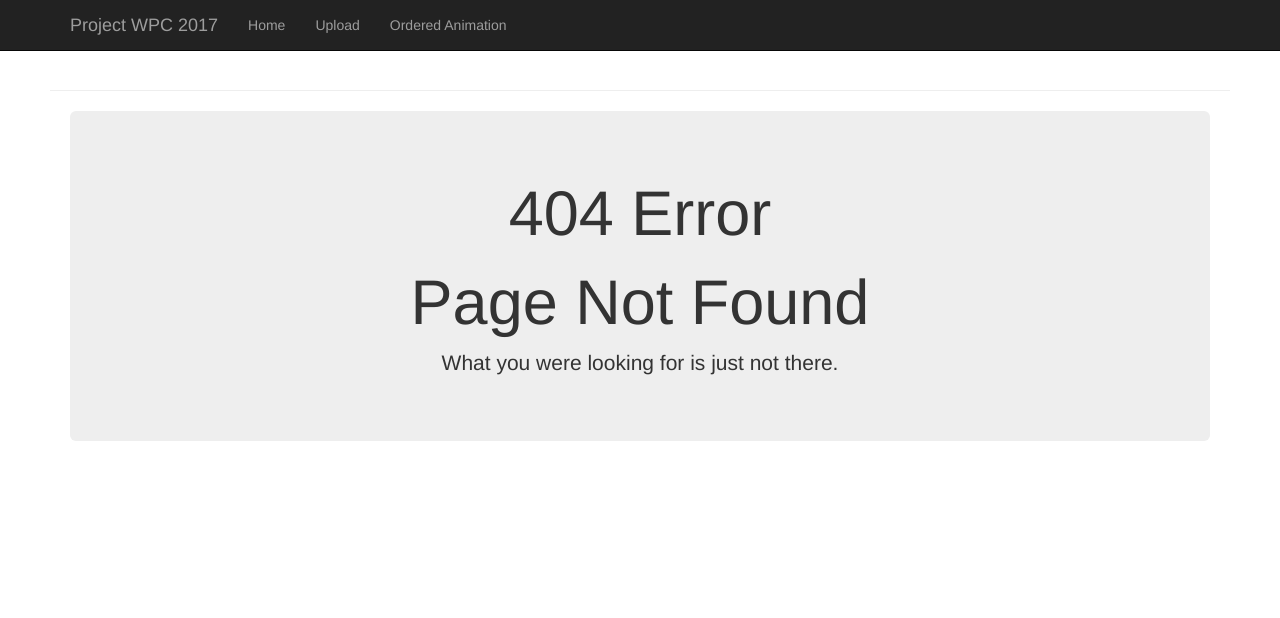
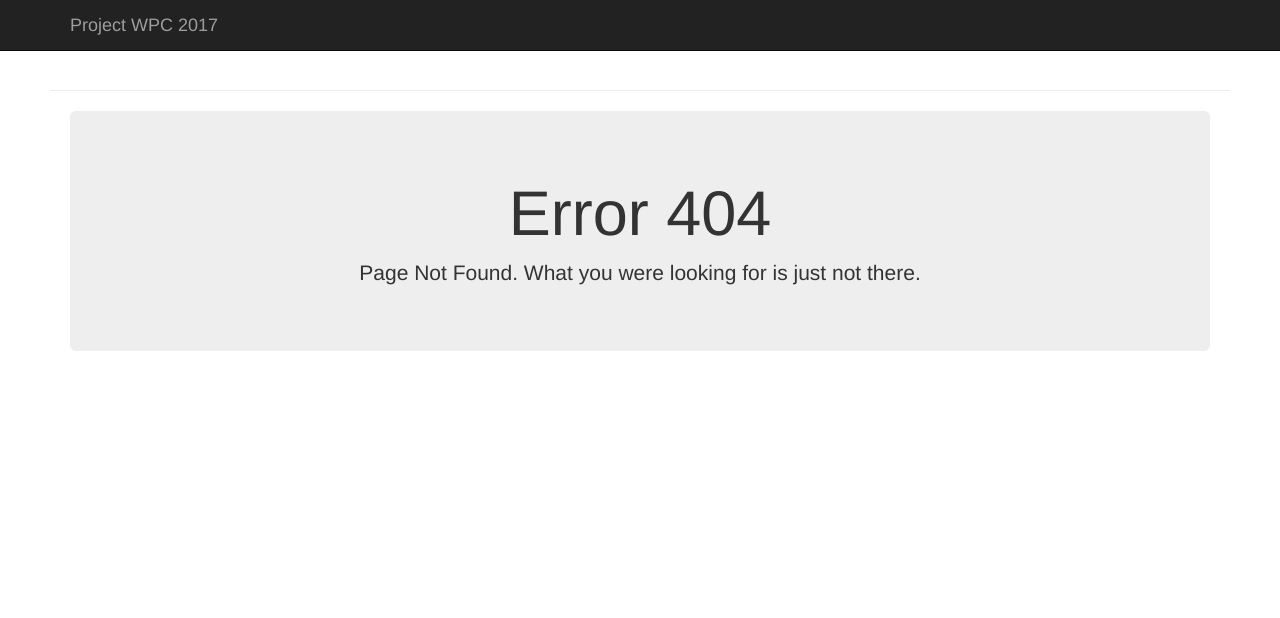
Before and after one commit to damianck/wpc_media, a Flask app: template web/templates/404.html in a window 1280 px wide. Shown: the top 618 px of the page. Run offline with Flask 2, Linux system fonts and the light colour scheme; the template is opened without the code that fills it, so the values that code supplies are empty; some libraries are stand-ins or nearby versions.

Commit message:
removed useless index

```diff
--- a/web/app.py
+++ b/web/app.py
@@ -29,9 +29,6 @@ def process_order():
     services.animation_order_bus.handle_order(
         AnimationOrder(email=order_request['email'], photos=order_request['photos'])
     )
-
-
-
     return jsonify({})
 
 
--- a/web/templates/404.html
+++ b/web/templates/404.html
@@ -5,9 +5,8 @@
     <div class="container">
         <div class="jumbotron">
             <div id="error">
-                <h1>404 Error</h1>
-                <h1>Page Not Found</h1>
-                <p>What you were looking for is just not there.</p>
+                <h1>Error 404</h1>
+                <p>Page Not Found. What you were looking for is just not there.</p>
             </div>
         </div>
     </div>
--- a/web/templates/base.html
+++ b/web/templates/base.html
@@ -1,9 +1,3 @@
-{% set navigation_bar = [
-    ('/', 'index', 'Home'),
-    ('/uploadx', 'Upload', 'Upload'),
-    ('/animation', 'Animation', 'Ordered Animation')
-] -%}
-
 <!DOCTYPE html>
 <html lang="en">
 <head>
@@ -53,15 +47,6 @@
             <div class="navbar-header">
                 <a class="navbar-brand">Project WPC 2017</a>
             </div>
-            <div id="navbar" class="navbar-collapse collapse">
-                <ul class="nav navbar-nav">
-                    {% for href, id, caption in navigation_bar %}
-                        <li{% if id == active_page %} class="active"{% endif %}><a
-                                href="{{ href|e }}">{{ caption|e }}</a>
-                        </li>
-                    {% endfor %}
-                </ul>
-            </div><!--/.nav-collapse -->
         </div>
     </nav>
 
--- a/web/templates/index.html
+++ b/web/templates/index.html
@@ -1,8 +1,5 @@
 {% extends 'base.html' -%}
-{% set active_page = "index" %}
 {% set title = "Project WPC 2017" %}
-
-
 
 {% block content %}
 
```
